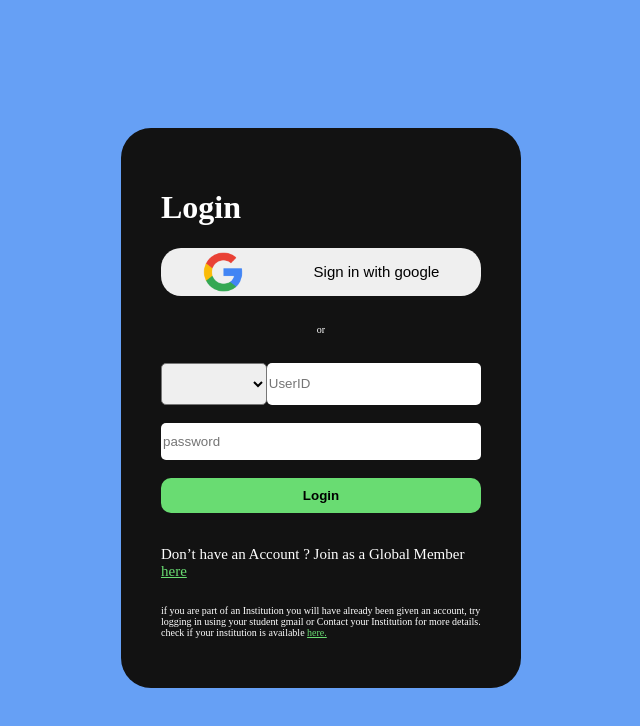
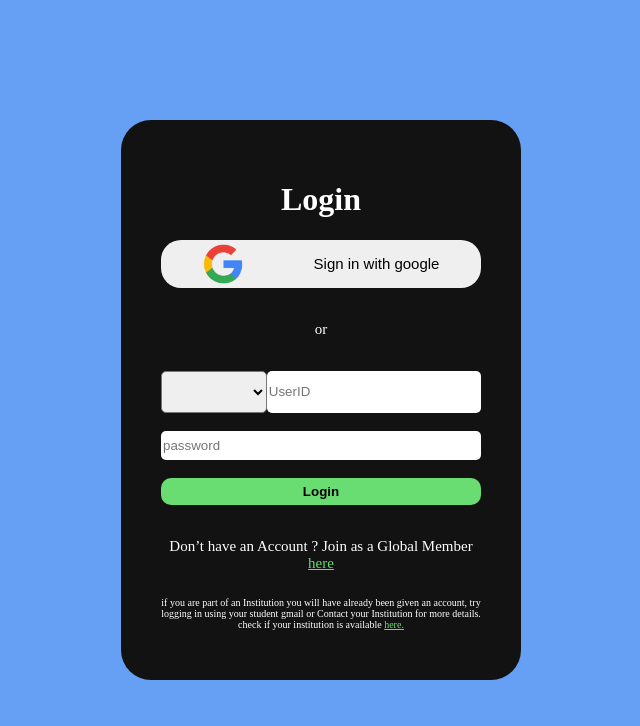
Before and after one commit to Sabareesh001/EdEx, a React (Vite) app in the folder vite-project/: page / in a window 1280 px wide. Shown: the top 726 px of the page, without its empty margins (319-959 px from the left). Built offline with nearby package versions, Linux system fonts and the light colour scheme.

Commit message:
some modification in login

```diff
--- a/vite-project/src/index.css
+++ b/vite-project/src/index.css
@@ -1,3 +1,4 @@
 body{
     background-color: #66A0F5;
+    margin: 0;
 }
--- a/vite-project/src/login.css
+++ b/vite-project/src/login.css
@@ -4,6 +4,7 @@
   justify-content: center;
   align-items: center;
   color: white;
+  text-align: center;
 }
 #login-form{
   background-color:#121212;
@@ -36,6 +37,7 @@
 }
 #or{
   text-align: center;
+  font-size: 15px;
 }
 .user-id{
   display: flex;
```
